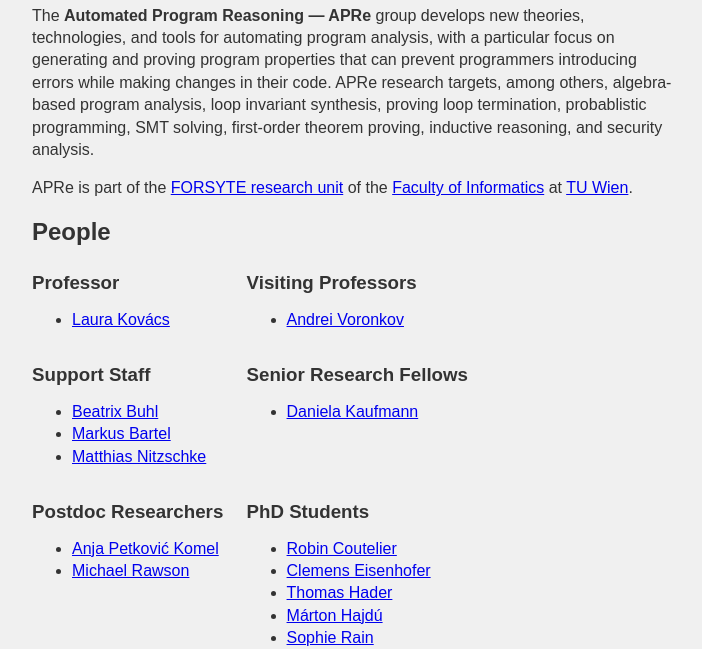
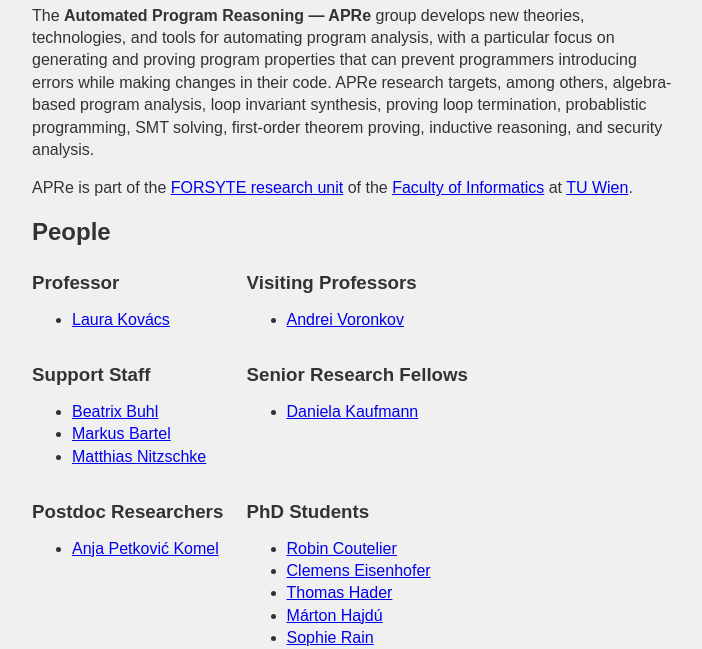
Before and after one commit to apre-group/apre-group.github.io, a plain HTML site: page index.html in a window 1280 px wide. Shown: the part 99-748 px from the top of the page, without its empty margins (288-990 px from the left). Drawn offline with Linux system fonts and the light colour scheme.

Commit message:
Update index.html
removed Michael from APRe

```diff
--- a/index.html
+++ b/index.html
@@ -109,7 +109,6 @@ APRe is part of the <a href="https://forsyte.at/">FORSYTE research unit</a> of t
 <h3>Postdoc Researchers</h3>
 <ul>
  <li><a href="https://anjapetkovic.com/">Anja Petkovi&cacute; Komel</a> </li>
- <li><a href="http://rawsons.uk/michael/">Michael Rawson</a> </li>
 </ul>
 </section>
 
```
